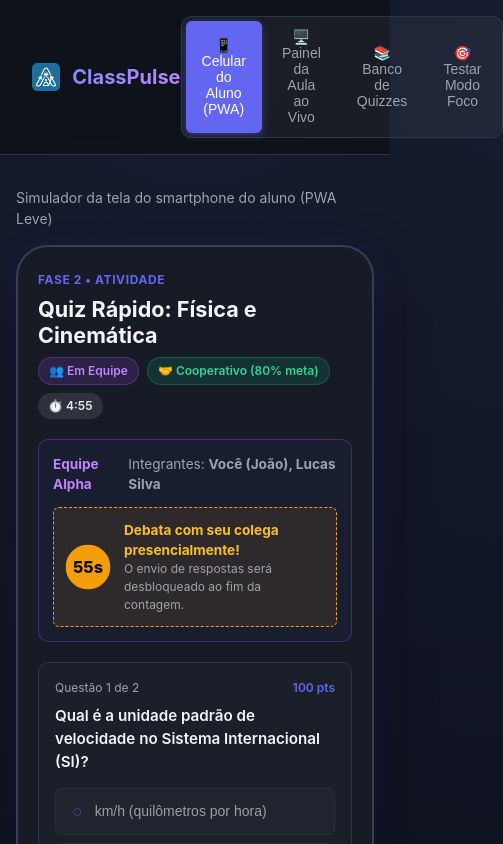
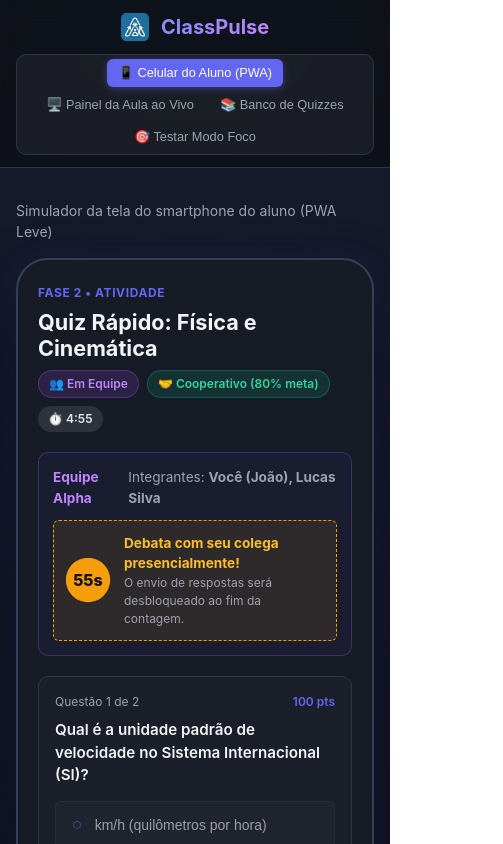
Before and after one commit to Jvamg-Bsf-Org/ClassPulse, a React (Vite) app in the folder frontend/: page / in a window 390 px wide. Shown: the top 844 px of the page, 503 px wide, since content can reach past the window. Built offline with nearby package versions, Linux system fonts and the light colour scheme.

Commit message:
Corrige overflow horizontal da navbar em telas de celular

```diff
--- a/frontend/src/index.css
+++ b/frontend/src/index.css
@@ -1072,3 +1072,29 @@ body {
     transform: translateY(0);
   }
 }
+
+/* Responsivo: a navbar em linha única (marca + 4 abas com texto completo) não
+   cabe na largura de um celular e forçava scroll horizontal na página toda.
+   Abaixo de 640px ela empilha e as abas quebram linha em vez de estourar. */
+@media (max-width: 640px) {
+  .app-navbar {
+    flex-direction: column;
+    align-items: stretch;
+    gap: 0.75rem;
+    padding: 0.75rem 1rem;
+  }
+
+  .brand-section {
+    justify-content: center;
+  }
+
+  .nav-tabs {
+    flex-wrap: wrap;
+    justify-content: center;
+  }
+
+  .nav-tab-btn {
+    padding: 0.4rem 0.7rem;
+    font-size: 0.8rem;
+  }
+}
```
